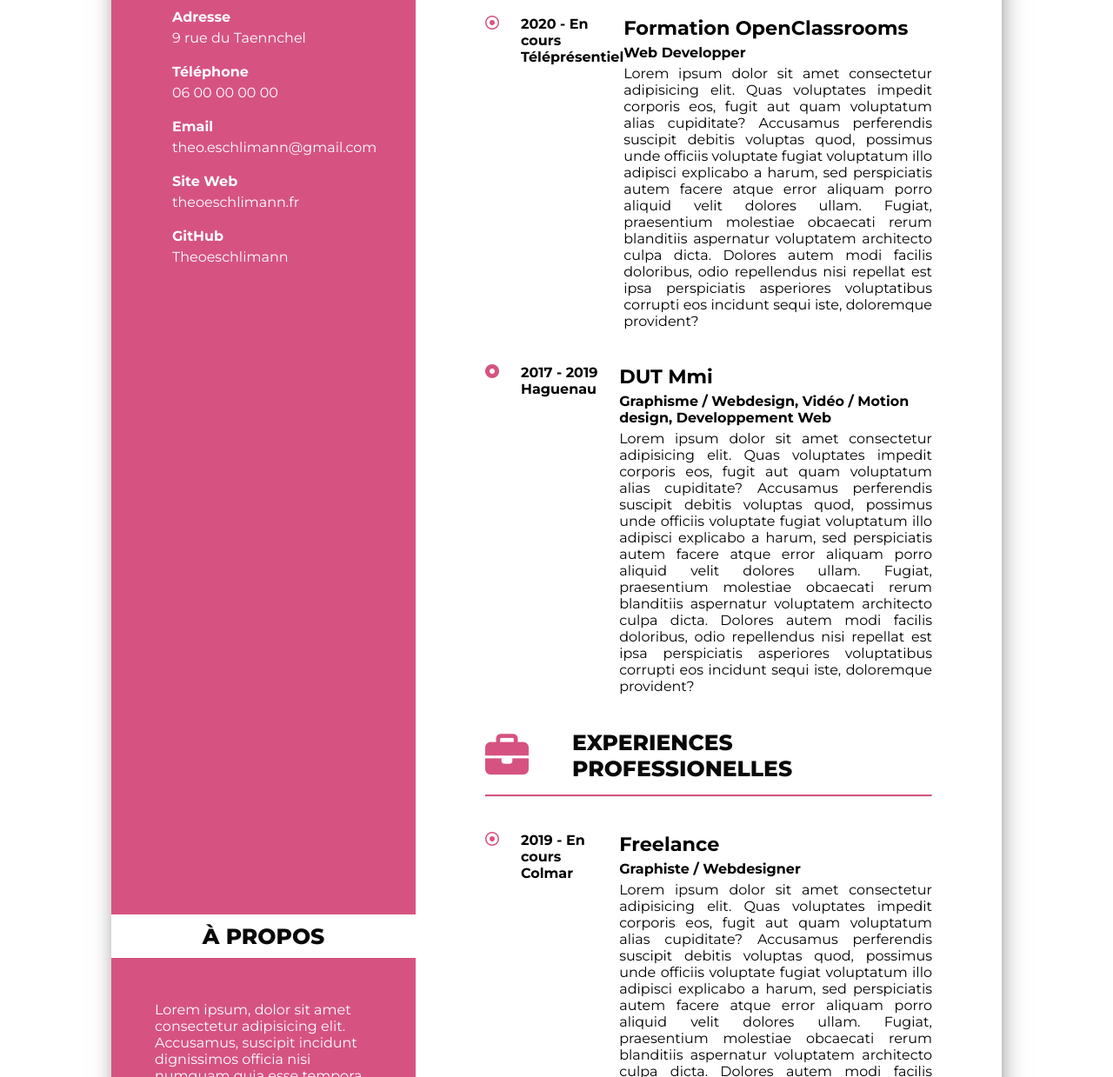
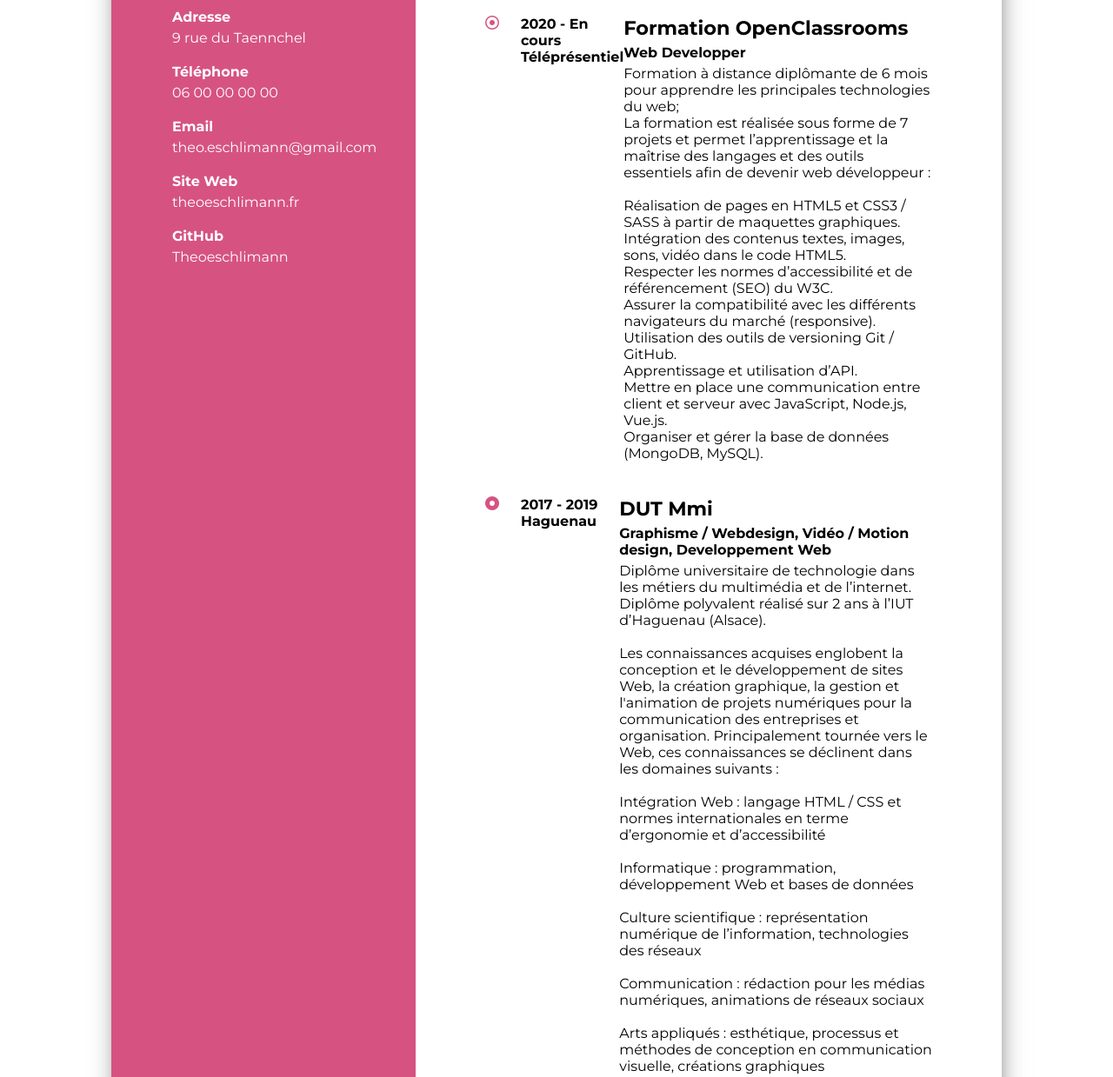
Before and after one commit to Theoeschlimann/Projet02-CV, a plain HTML site: page index.html in a window 1280 px wide. Shown: the part 480-1719 px from the top of the page at 87% size. Drawn offline with Linux system fonts and the light colour scheme.

Commit message:
Update Description formation

```diff
--- a/index.html
+++ b/index.html
@@ -98,17 +98,18 @@
             <p class="description_title">Formation OpenClassrooms</p>
             <p class="description_job">Web Developper</p>
             <p class="description_description">
-              Lorem ipsum dolor sit amet consectetur adipisicing elit. Quas
-              voluptates impedit corporis eos, fugit aut quam voluptatum alias
-              cupiditate? Accusamus perferendis suscipit debitis voluptas
-              quod, possimus unde officiis voluptate fugiat voluptatum illo
-              adipisci explicabo a harum, sed perspiciatis autem facere atque
-              error aliquam porro aliquid velit dolores ullam. Fugiat,
-              praesentium molestiae obcaecati rerum blanditiis aspernatur
-              voluptatem architecto culpa dicta. Dolores autem modi facilis
-              doloribus, odio repellendus nisi repellat est ipsa perspiciatis
-              asperiores voluptatibus corrupti eos incidunt sequi iste,
-              doloremque provident?
+            <p>Formation à distance diplômante de 6 mois pour apprendre les principales technologies du web;</p>
+            <p>La formation est réalisée sous forme de 7 projets et permet l’apprentissage et la maîtrise des langages
+              et des outils essentiels afin de devenir web développeur :</p>
+            <br>
+            <p>Réalisation de pages en HTML5 et CSS3 / SASS à partir de maquettes graphiques.</p>
+            <p>Intégration des contenus textes, images, sons, vidéo dans le code HTML5.</p>
+            <p>Respecter les normes d’accessibilité et de référencement (SEO) du W3C.</p>
+            <p>Assurer la compatibilité avec les différents navigateurs du marché (responsive).</p>
+            <p>Utilisation des outils de versioning Git / GitHub.</p>
+            <p>Apprentissage et utilisation d’API.</p>
+            <p>Mettre en place une communication entre client et serveur avec JavaScript, Node.js, Vue.js.</p>
+            <p>Organiser et gérer la base de données (MongoDB, MySQL).</p>
             </p>
           </div>
         </div>
@@ -125,17 +126,30 @@
               Graphisme / Webdesign, Vidéo / Motion design, Developpement Web
             </p>
             <p class="description_description">
-              Lorem ipsum dolor sit amet consectetur adipisicing elit. Quas
-              voluptates impedit corporis eos, fugit aut quam voluptatum alias
-              cupiditate? Accusamus perferendis suscipit debitis voluptas
-              quod, possimus unde officiis voluptate fugiat voluptatum illo
-              adipisci explicabo a harum, sed perspiciatis autem facere atque
-              error aliquam porro aliquid velit dolores ullam. Fugiat,
-              praesentium molestiae obcaecati rerum blanditiis aspernatur
-              voluptatem architecto culpa dicta. Dolores autem modi facilis
-              doloribus, odio repellendus nisi repellat est ipsa perspiciatis
-              asperiores voluptatibus corrupti eos incidunt sequi iste,
-              doloremque provident?
+            <p>Diplôme universitaire de technologie dans les métiers du multimédia et de l’internet.</p>
+            <p>Diplôme polyvalent réalisé sur 2 ans à l’IUT d’Haguenau (Alsace).</p>
+            <br>
+            <p>Les connaissances acquises englobent la conception et le développement de sites Web, la création
+              graphique, la gestion et l'animation de projets numériques pour la communication des entreprises et
+              organisation. Principalement tournée vers le Web, ces connaissances se déclinent dans les domaines
+              suivants :</p>
+            <br>
+            <p>Intégration Web : langage HTML / CSS et normes internationales en terme d’ergonomie et d’accessibilité
+            </p>
+            <br>
+            <p>Informatique : programmation, développement Web et bases de données</p>
+            <br>
+            <p>Culture scientifique : représentation numérique de l’information, technologies des réseaux</p>
+            <br>
+            <p>Communication : rédaction pour les médias numériques, animations de réseaux sociaux</p>
+            <br>
+            <p>Arts appliqués : esthétique, processus et méthodes de conception en communication visuelle, créations
+              graphiques</p>
+            <br>
+            <p>Audiovisuel : tournage, montage et composition, photographie</p>
+            <br>
+            <p>Connaissance de l’entreprise : droit d’auteur, droit de l’internet, marketing, gestion et commerce
+              électronique</p>
             </p>
           </div>
         </div>
```
